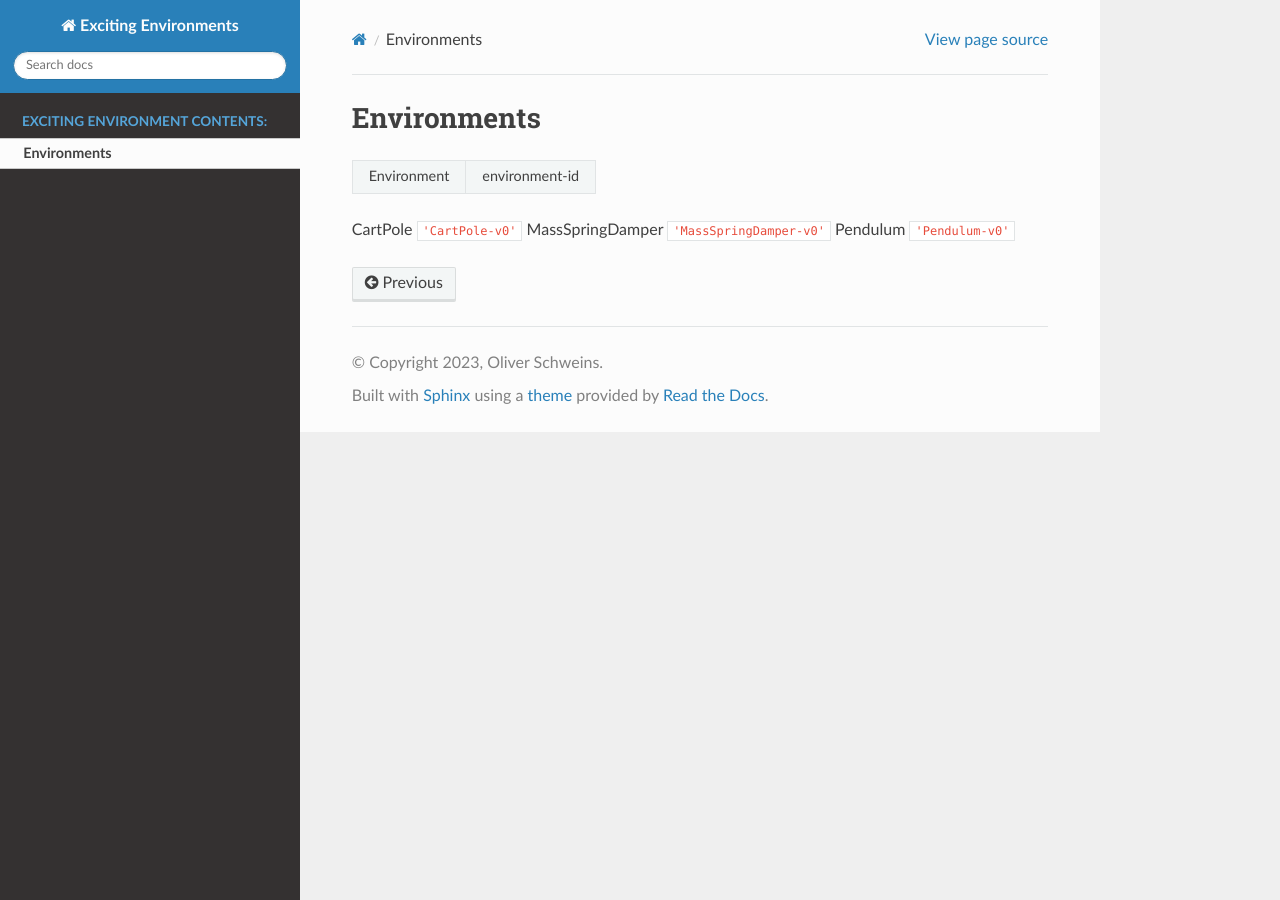
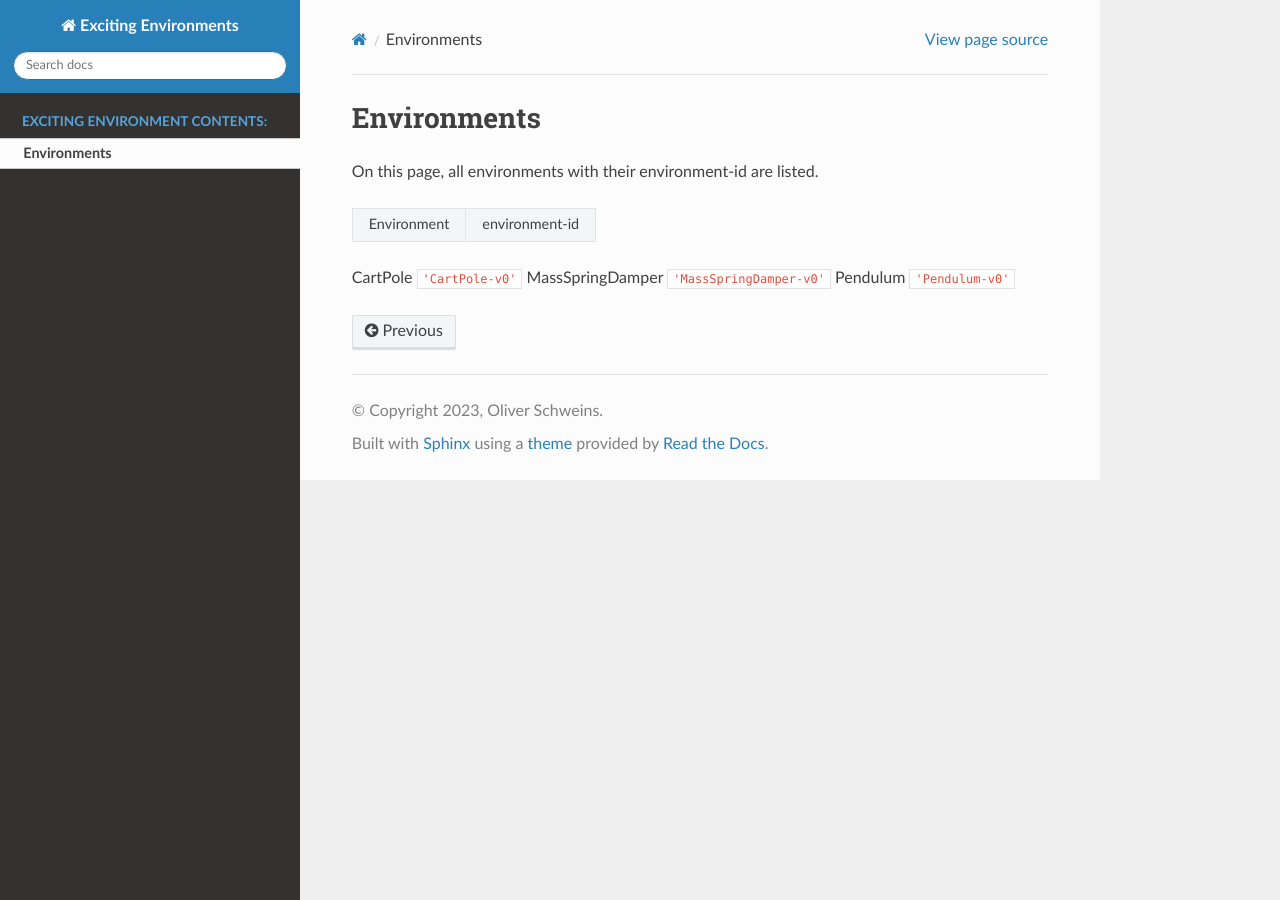
Before and after one commit to ExcitingSystems/exciting-environments, a Sphinx documentation site: the page built from docs/parts/environments/environment.rst, in a window 1280 px wide. Built offline with Sphinx 7.4.7 and the Read the Docs theme 2.0.0, drawn with Linux system fonts in a browser that asks for light colours; pages that are not in the unit, such as notebooks, are missing from menus.

Commit message:
docu change

```diff
--- a/docs/parts/environments/environment.rst
+++ b/docs/parts/environments/environment.rst
@@ -1,5 +1,7 @@
 Environments
 ############
+
+On this page, all environments with their environment-id are listed.
 
 =================================================================== ==============================
 Environment                                                         environment-id
```
